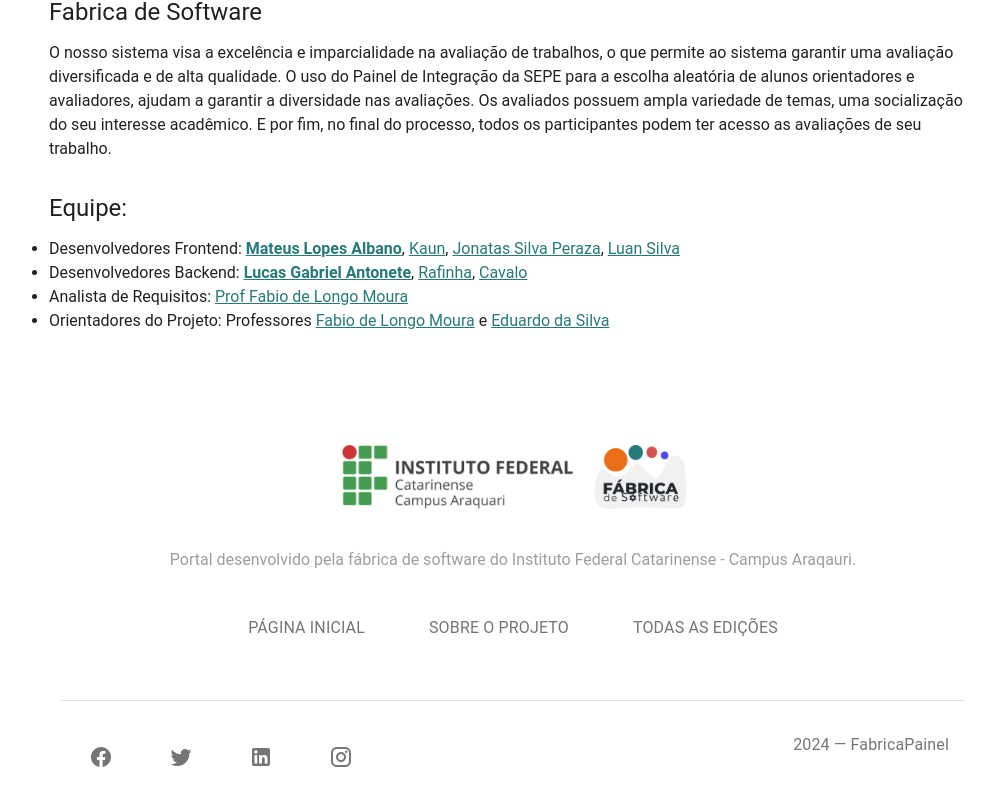
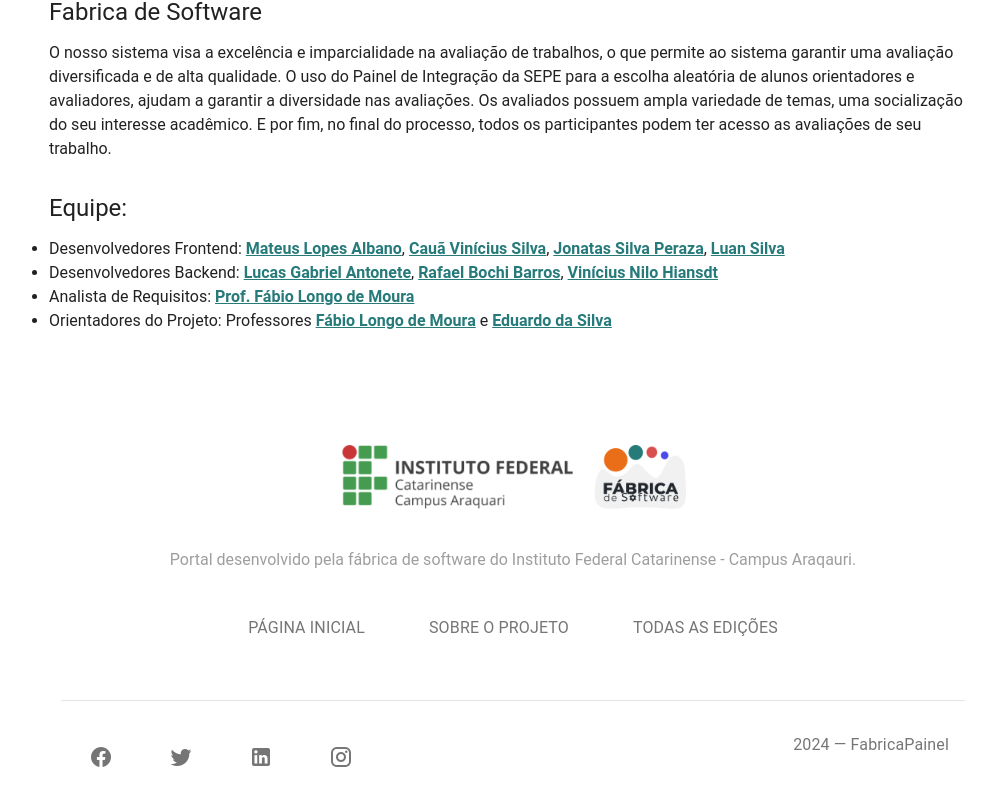
Before and after one commit to fabricadesoftware-ifc/fabricaPainel_frontEnd, a Vue app: page /about in a window 1280 px wide. Shown: the part 1203-2008 px from the top of the page, without its empty margins (127-1121 px from the left). Built offline with nearby package versions, Linux system fonts and the light colour scheme.

Commit message:
feat: add redirect to header logo

```diff
--- a/src/components/AboutBanner.vue
+++ b/src/components/AboutBanner.vue
@@ -36,18 +36,18 @@
           <li>
             Desenvolvedores Frontend:
             <strong><a href="https://github.com/mateus-lopes">Mateus Lopes Albano</a></strong>,
-            <a href="/">Kaun</a>,
-            <a href="https://github.com/jonatasperaza">Jonatas Silva Peraza</a>,
-            <a href="https://github.com/luansilva25">Luan Silva</a>
+            <strong><a href="https://github.com/Caussz">Cauã Vinícius Silva</a></strong>,
+            <strong><a href="https://github.com/jonatasperaza">Jonatas Silva Peraza</a></strong>,
+            <strong><a href="https://github.com/luansilva25">Luan Silva</a></strong>
           </li>
           <li>
             Desenvolvedores Backend:
             <strong><a href="https://github.com/LucasGabrielAntonete">Lucas Gabriel Antonete</a></strong>,
-            <a href="https://github.com/LucasGabrielAntonete">Rafinha</a>,
-            <a href="https://github.com/LucasGabrielAntonete">Cavalo</a>
+            <strong><a href="https://github.com/RafaelBochi">Rafael Bochi Barros</a></strong>,
+            <strong><a href="https://github.com/Hiansdt">Vinícius Nilo Hiansdt</a></strong>
           </li>
-          <li>Analista de Requisitos: <a href="/">Prof Fabio de Longo Moura</a></li>
-          <li>Orientadores do Projeto: Professores <a href="/">Fabio de Longo Moura</a> e <a href="/">Eduardo da Silva</a></li>
+          <li>Analista de Requisitos: <strong><a href="/">Prof. Fábio Longo de Moura</a></strong></li>
+          <li>Orientadores do Projeto: Professores <strong><a href="/">Fábio Longo de Moura</a></strong> e <strong><a href="/">Eduardo da Silva</a></strong></li>
         </ul>
 
       </div>
--- a/src/components/LayoutDashboard.vue
+++ b/src/components/LayoutDashboard.vue
@@ -1,7 +1,7 @@
 <template>
   <v-app-bar v-if="!isMobile" class="py-4" flat flex>
     <v-container class="mx-auto d-flex align-center justify-center">
-      <img alt="" class="pr-8" src="@/assets/logo.png">
+      <img alt="" class="pr-8 cursor-pointer" src="@/assets/logo.png" @click="$router.push('/')">
       <v-btn
         v-for="link in layoutStore.navbarDashboard"
         :key="link.text"
--- a/src/components/LayoutDefault.vue
+++ b/src/components/LayoutDefault.vue
@@ -2,7 +2,7 @@
   <v-app id="inspire">
     <v-app-bar v-if="!isMobile" class="py-4" flat>
       <v-container class="w-lg-75 d-flex align-center justify-center" fluid>
-        <img alt="" class="pr-8" src="@/assets/logo.png">
+        <img alt="" class="pr-8 cursor-pointer" src="@/assets/logo.png" @click="$router.push('/')">
         <v-btn
           v-for="link in layoutStore.navbar"
           :key="link.text"
--- a/src/components/LayoutPanel.vue
+++ b/src/components/LayoutPanel.vue
@@ -28,7 +28,7 @@
   <div class="min-h-screen">
     <v-app-bar v-if="!isMobile" class="py-4" flat>
       <v-container class="mx-auto d-flex align-center justify-center">
-        <img alt="" class="pr-8" src="@/assets/logo.png">
+        <img alt="" class="pr-8 cursor-pointer" src="@/assets/logo.png" @click="$router.push('/')">
         <v-spacer />
         <v-btn
           v-if="!authStore.isLogged"
--- a/src/stores/category.ts
+++ b/src/stores/category.ts
@@ -41,7 +41,6 @@ export const useCategory = defineStore('categories', () => {
     setLoading(true)
     setError(null)
     try {
-      console.log(selectThemes.map(selectTheme => CategoriesService.updateCrossCuttingThemes(state.themes.find(theme => theme.name === selectTheme), authStore.uid)))
       const responses = await Promise.all(
         selectThemes.map(selectTheme => CategoriesService.updateCrossCuttingThemes(state.themes.find(theme => theme.name === selectTheme), authStore.uid))
       )
```
